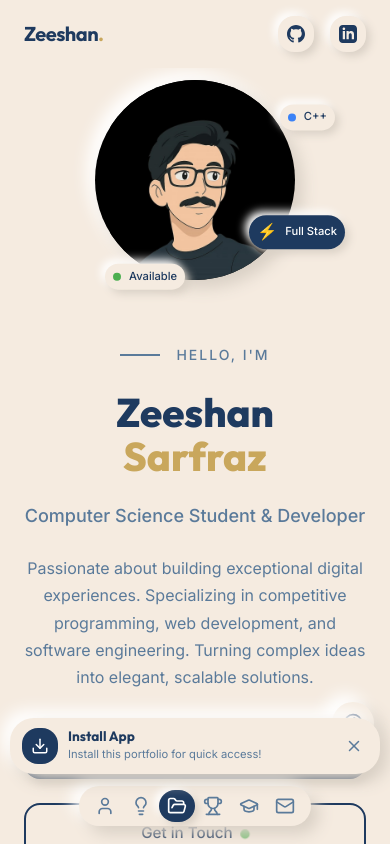
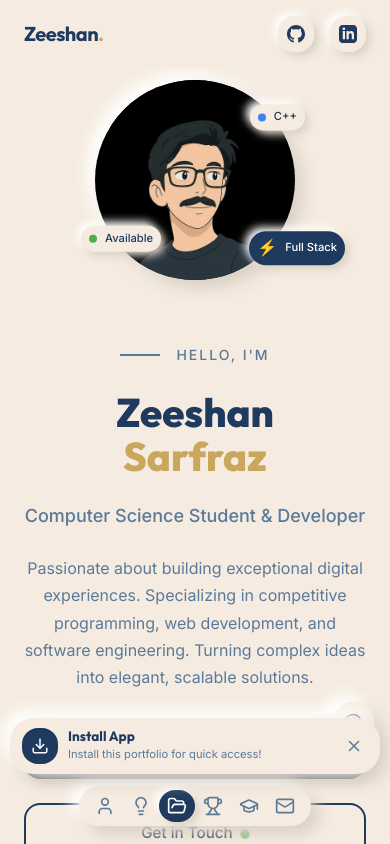
Before and after one commit to xeeshan-zs/portfolio, a React (Vite) app: page / in a window 390 px wide. Shown: the top 844 px of the page. Built offline with nearby package versions, Linux system fonts and the light colour scheme.

Commit message:
Update Hero.css

```diff
--- a/src/components/Hero.css
+++ b/src/components/Hero.css
@@ -246,19 +246,19 @@
 
     .badge-react {
         top: 15%;
-        right: -20%;
+        right: -5%;
     }
 
     .badge-fullstack {
         top: auto;
-        bottom: 15%;
+        bottom: 7%;
         right: -25%;
         left: auto;
     }
 
     .badge-available {
-        bottom: -10px;
-        left: 5%;
+        bottom: 28px;
+        left: -7%;
     }
 
     .hero-cta {
```
